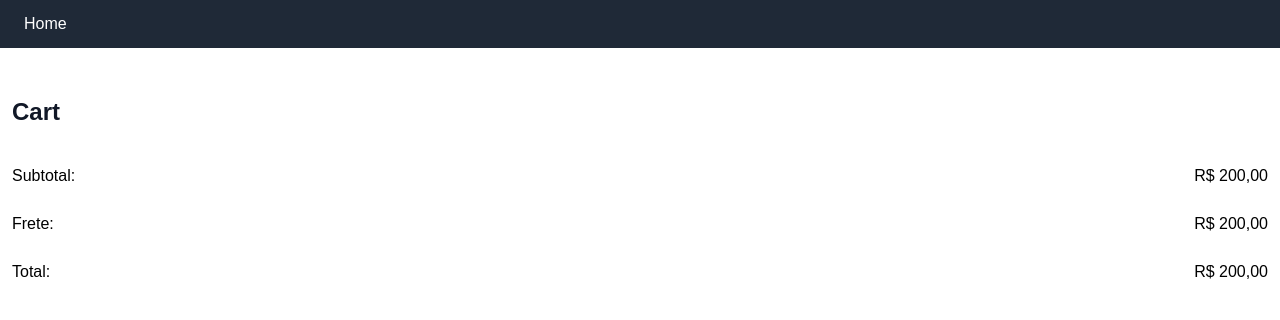
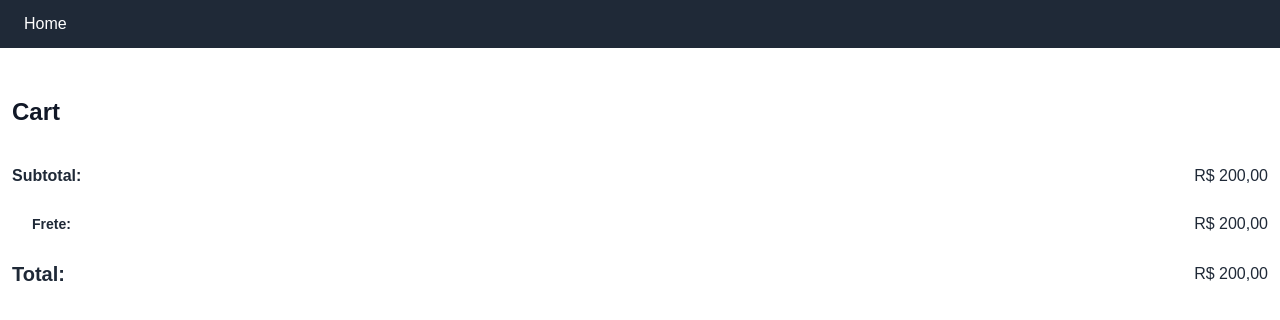
Before and after one commit to FilipeCamera/ecogames, a Next.js app: page /cart in a window 1280 px wide. Shown: the top 320 px of the page. Built offline with nearby package versions, Linux system fonts and the light colour scheme.

Commit message:
feito o layout cart

```diff
--- a/pages/cart.js
+++ b/pages/cart.js
@@ -10,19 +10,19 @@ export default function Cart() {
         <h1 className='text-gray-900 font-sans font-bold text-2xl mt-12 ml-3'>Cart</h1>
         <div className='flex flex-row items-center justify-between m-3'>
           <h4></h4>
-          <p></p>
+          <p className='font-sans font-normal text-gray-800'></p>
         </div>
         <div className='flex flex-row items-center justify-between m-3'>
-          <h3 className=''>Subtotal:</h3>
-          <p>R$ 200,00</p>
+          <h3 className='font-sans font-semibold text-gray-800 text-base'>Subtotal:</h3>
+          <p className='font-sans font-normal text-gray-800'>R$ 200,00</p>
         </div>
         <div className='flex flex-row items-center justify-between m-3'>
-          <h5>Frete:</h5>
-          <p>R$ 200,00</p>
+          <h5 className='font-sans font-semibold text-gray-800 ml-5 text-sm'>Frete:</h5>
+          <p className='font-sans font-normal text-gray-800'>R$ 200,00</p>
         </div>
         <div className='flex flex-row items-center justify-between m-3'>
-          <h3>Total:</h3>
-          <p>R$ 200,00</p>
+          <h3 className='font-sans font-semibold text-gray-800 text-xl'>Total:</h3>
+          <p className='font-sans font-normal text-gray-800'>R$ 200,00</p>
         </div>
       </div>
     </div>
```
